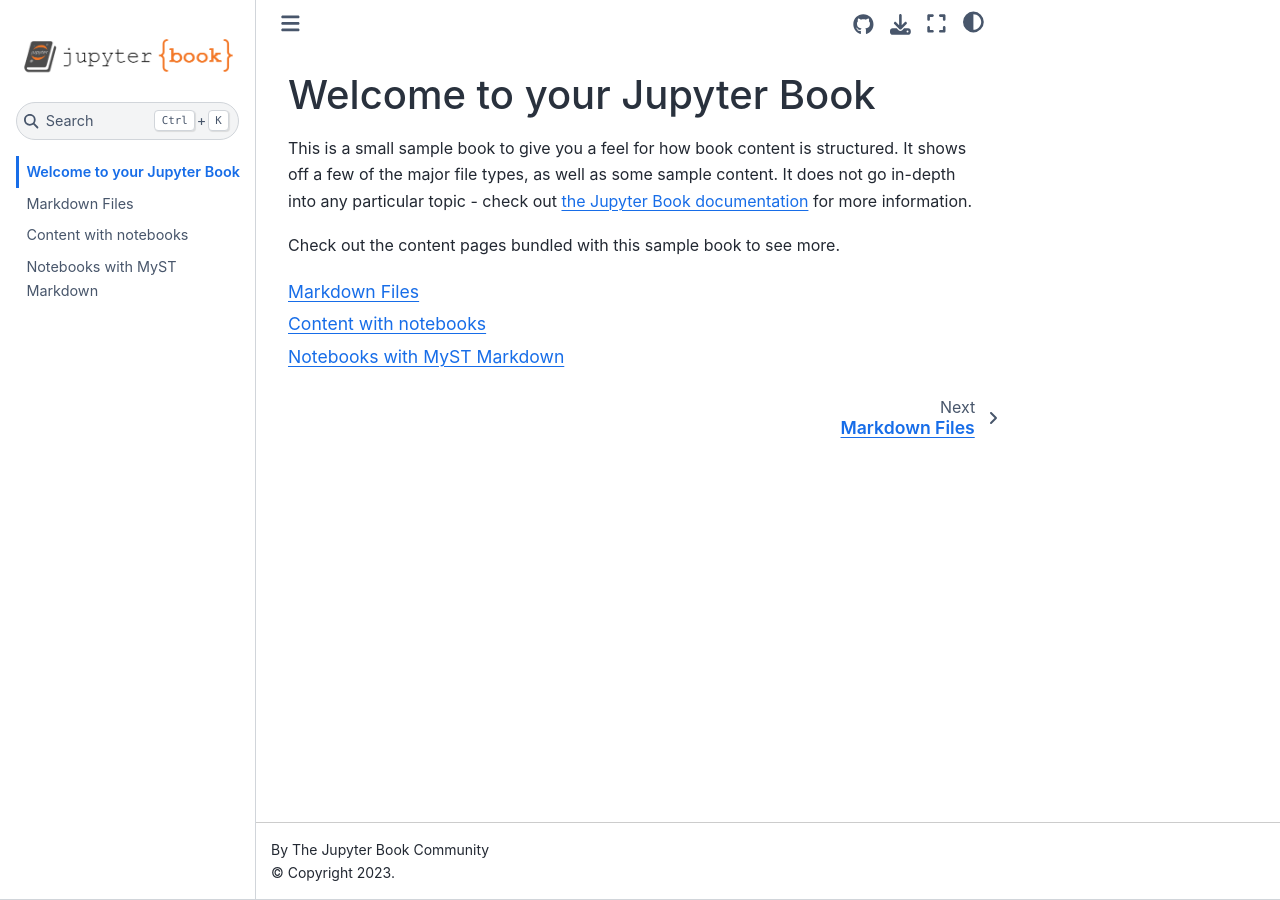
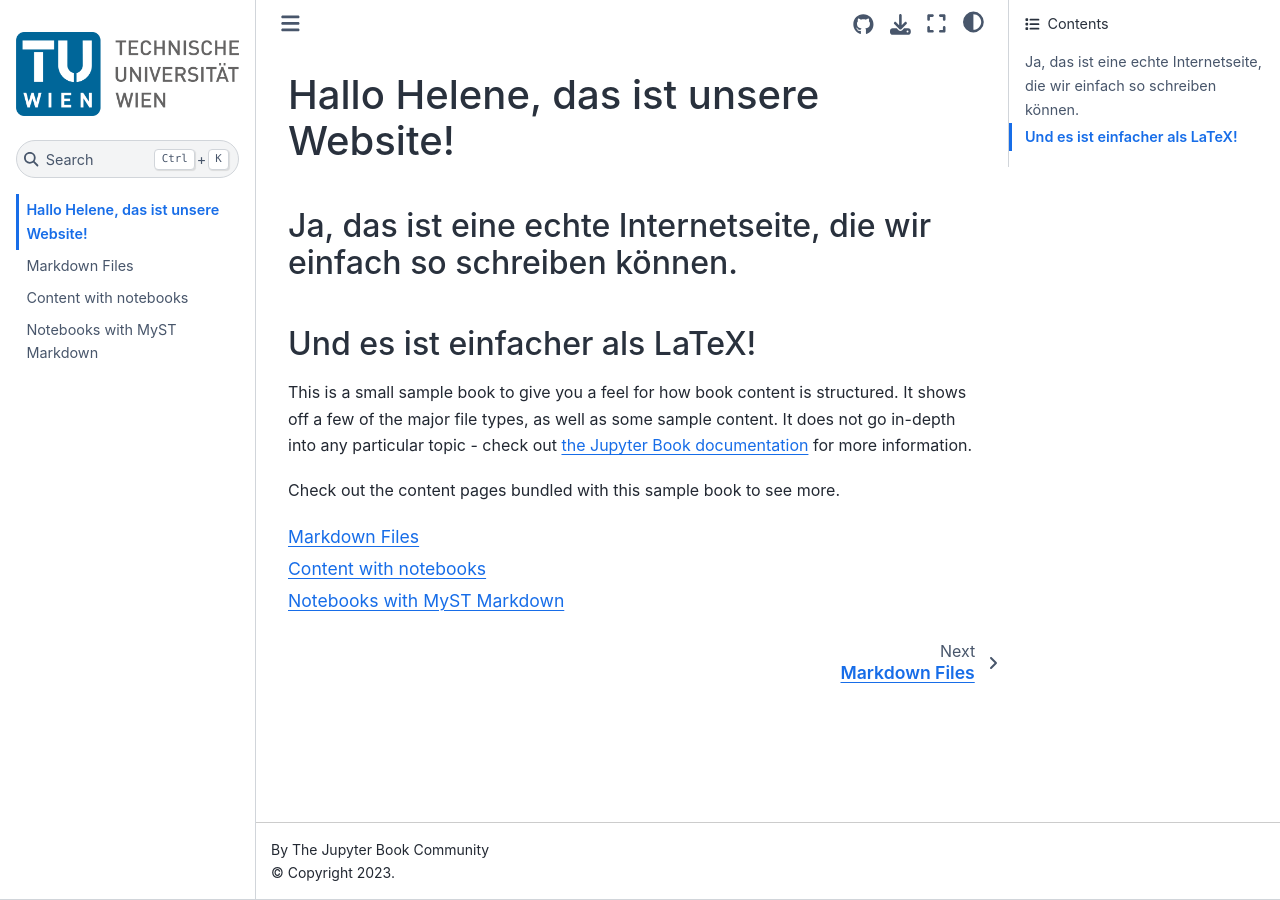
Before and after one commit to Homomorpheus/mathmod_ball_dae_ode, a Jupyter Book: the page built from docs/intro.md, in a window 1280 px wide. Built offline with Jupyter Book 1.0.4 settings and Sphinx 7.4.7 and the Sphinx Book theme 1.1.4, drawn with Linux system fonts in a browser that asks for light colours.

```diff
--- a/docs/intro.md
+++ b/docs/intro.md
@@ -1,4 +1,8 @@
-# Welcome to your Jupyter Book
+# Hallo Helene, das ist unsere Website!
+
+## Ja, das ist eine echte Internetseite, die wir einfach so schreiben können.
+
+## Und es ist einfacher als LaTeX!
 
 This is a small sample book to give you a feel for how book content is
 structured.
--- /dev/null
+++ b/docs/reload.py
@@ -0,0 +1,4 @@
+from livereload import Server, shell
+server = Server()
+server.watch('./*', shell('jupyter book build .', cwd='.'))
+server.serve(root='./_build/html', open_url_delay=3)
```
Also changed, not shown: docs/logo.png.
